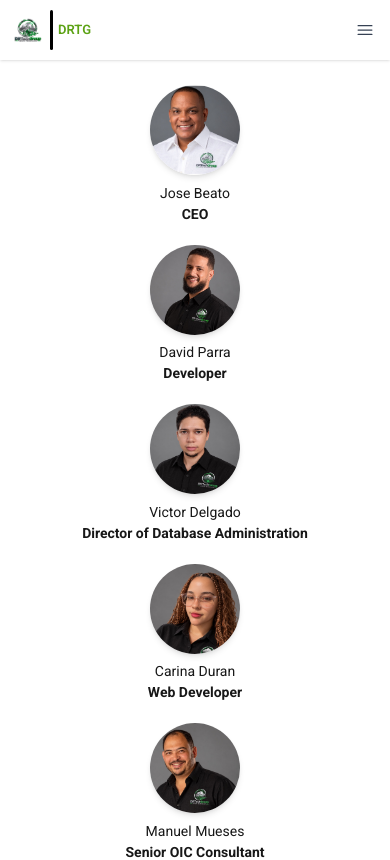
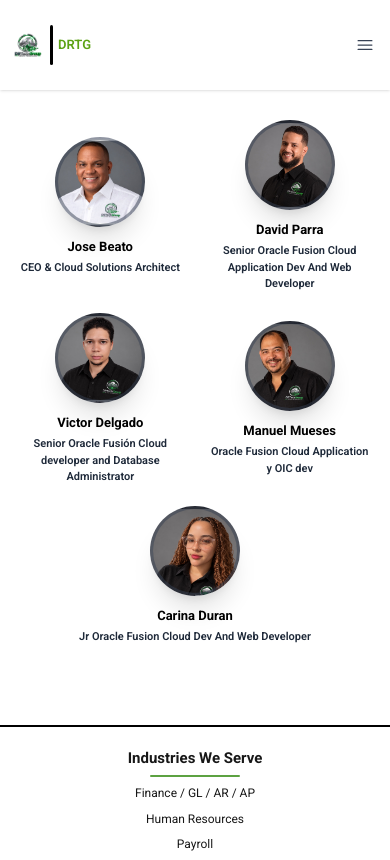
Before and after one commit to DavidRParra/DRTechGroupPage, a Next.js app: page /en/our-leadership-team in a window 390 px wide. Shown: the top 860 px of the page. Built offline with nearby package versions, Linux system fonts and the light colour scheme.

Commit message:
Cambios en la version Mobile

```diff
--- a/messages/en.json
+++ b/messages/en.json
@@ -109,28 +109,35 @@
   "ourLeadershipTeam": {
     "JoseLuis": {
       "name": "Jose Beato",
-      "position": "CEO",
-      "description": "Senior Analyst and Architect in the cloud with Oracle Cloud Applications. Founder and current CEO of the company, DRTG."
+      "position": "CEO & Cloud Solutions Architect",
+      "intro": "Certified Oracle Cloud Architect & Integration Leader with 15+ years driving enterprise digital transformations.",
+      "list": [
+        "Cloud Architecture & SaaS: End-to-end implementations, configurations, and troubleshooting across Oracle Fusion Cloud HCM, Payroll, Financials, and SCM.",
+        "Integration & Data Engineering: Expert in Oracle Integration Cloud (OIC), REST/SOAP APIs, ETL pipelines, JDE/E1 data conversions, HDL, HSDL, and FDI.",
+        "Analytics & Reporting: Advanced development in BI Publisher and OTBI dashboards and reports.",
+        "Cloud Security & Infrastructure: Certified OCI Practitioner and AI Foundations Associate with hands-on expertise in Identity and Access Management (IAM) Service Concepts (Authentication, Users, Groups, Policies, Compartments).",
+        "Leadership: Combines technical governance and project management to deliver secure, scalable, enterprise-grade cloud solutions."
+      ]
     },
     "VictorDelgado": {
       "name": "Victor Delgado",
-      "position": "Director of Database Administration",
-      "description": "Director of the Database Department and an Oracle BIP/OBIEE consultant."
+      "position": "Senior Oracle Fusión Cloud developer and Database Administrator",
+      "description": "Director of the Database Department and expert Oracle BIP/OBIEE consultant. He has a solid track record in the design, optimization, and administration of mission-critical database architectures, as well as in the development and implementation of advanced solutions on Oracle Fusion Cloud to optimize corporate business processes."
     },
     "DavidParra": {
       "name": "David Parra",
-      "position": "Developer",
-      "description": "Responsible for DRTG's various developments and an Oracle BIP/OBIEE consultant."
+      "position": "Senior Oracle Fusion Cloud Application Dev And Web Developer",
+      "description": "Lead responsible for the comprehensive development and architecture of DRTechGroup's (DRTG) diverse technological projects. He specializes in creating high-performance web, desktop, and mobile solutions, combining his expertise as an Oracle BIP report consultant and modern software architectures."
     },
     "CarinaDuran":{
       "name": "Carina Duran",
-      "position": "Web Developer",
-      "description" : "Responsible for DRTG's various developments and an Oracle BIP/OBIEE consultant."
+      "position": "Jr Oracle Fusion Cloud Dev And Web Developer",
+      "description" : "Co-responsible for DRTechGroup's (DRTG) diverse technological developments, providing key support in web engineering, custom applications, and consulting on Oracle BIP tools and data models."
     },
     "ManuelMueses": {
       "name": "Manuel Mueses",
-      "position": "Senior OIC Consultant",
-      "description": "In charge of cloud integrations and senior OIC consultant at DRTG."
+      "position": "Oracle Fusion Cloud Application y OIC dev",
+      "description": "In charge of cloud integrations and senior OIC consultant at DRTechGroup (DRTG). He specializes in designing, implementing, and ensuring robust, automated connectivity between heterogeneous enterprise systems and cloud platforms."
     }
   }
 }
--- a/messages/es.json
+++ b/messages/es.json
@@ -107,31 +107,38 @@
   },
 
   "ourLeadershipTeam":{
-    "JoseLuis":{
+    "JoseLuis": {
       "name": "Jose Beato",
-      "position": "CEO",
-      "description" : "Senior en Analisis y Arquitectura en el clud con Oracle Cloud Application. Fundador y actual CEO de la compañia DRTG."
+      "position": "CEO & Cloud Solutions Architect",
+      "intro": "Arquitecto de Oracle Cloud Certificado y Líder de Integración con más de 15 años impulsando transformaciones digitales empresariales.",
+      "list": [
+        "Arquitectura Cloud & SaaS: Implementaciones de principio a fin, configuraciones y resolución de problemas en Oracle Fusion Cloud HCM, Nómina, Finanzas y SCM.",
+        "Integración e Ingeniería de Datos: Experto en Oracle Integration Cloud (OIC), APIs REST/SOAP, pipelines ETL, conversiones de datos JDE/E1, HDL, HSDL y FDI.",
+        "Analítica y Reportes: Desarrollo avanzado en BI Publisher y tableros y reportes OTBI.",
+        "Seguridad Cloud e Infraestructura: Certificado como OCI Practitioner y AI Foundations Associate con experiencia práctica en Conceptos de Servicio de Gestión de Identidades y Accesos (IAM) (Autenticación, Usuarios, Grupos, Políticas, Compartimentos).",
+        "Liderazgo: Combina la gobernanza técnica y la gestión de proyectos para entregar soluciones cloud seguras, escalables y de nivel empresarial."
+      ]
     },
 
     "VictorDelgado":{
       "name": "Victor Delgado",
-      "position": "Director Adm. de bases de datos",
-      "description": "Director del departamento de bases de datos y consultor de Oracle BIP/OBIEE."
+      "position": "Desarrollador Senior de Oracle Fusion Cloud y Administrador de Bases de Datos",
+      "description": "Director del Departamento de Bases de Datos y consultor experto en Oracle BIP/OBIEE. Cuenta con una sólida trayectoria en el diseño, optimización y administración de arquitecturas de bases de datos de misión crítica, así como en el desarrollo e implementación de soluciones avanzadas sobre Oracle Fusion Cloud para optimizar los procesos de negocio corporativos."
     },
     "DavidParra":{
       "name": "David Parra",
-      "position": "Desarrollador",
-      "description" : "Encargado de los diferentes desarrollos de DRTG y cconsultor de Oracle BIP/OBIEE."
+      "position": "Desarrollador Senior de Aplicaciones Oracle Fusion Cloud y Desarrollador Web",
+      "description" : "Responsable principal del desarrollo integral y la arquitectura de los diversos proyectos tecnológicos de DRTechGroup (DRTG). Se especializa en la creación de soluciones web, de escritorio y móviles de alto rendimiento, combinando su experiencia como consultor en reportes Oracle BIP y arquitecturas de software modernas."
     },
     "CarinaDuran":{
       "name": "Carina Mora",
-      "position": "Desarrollador Web",
-      "description" : "Encargado de los diferentes desarrollos de DRTG y cconsultor de Oracle BIP/OBIEE."
+      "position": "Desarrolladora Junior de Aplicaciones Oracle Fusion Cloud y Desarrolladora Web",
+      "description" : "Co-responsable de los diversos desarrollos tecnológicos de DRTechGroup (DRTG), aportando soporte clave en ingeniería web, aplicaciones personalizadas y consultoría en herramientas Oracle BIP y modelos de datos."
     },
     "ManuelMueses":{
       "name": "Manuel Mueses",
-      "position": "Consultor Senior de OIC",
-      "description" : "Encargado de las integraciones en la nube y consultor senior de OIC en DRTG."
+      "position": "Desarrollador de Aplicaciones Oracle Fusion Cloud y OIC",
+      "description" : "Encargado principal de las integraciones en la nube y consultor sénior de Oracle Integration Cloud (OIC) en DRTechGroup (DRTG). Se especializa en diseñar, implementar y asegurar una conectividad robusta y automatizada entre sistemas empresariales heterogéneos y plataformas en la nube."
     }
   }
 }
--- a/src/app/[locale]/our-leadership-team/page.tsx
+++ b/src/app/[locale]/our-leadership-team/page.tsx
@@ -1,102 +1,175 @@
+"use client"
+
 import Image from "next/image"
-import { getTranslations } from "next-intl/server"
+import { useTranslations } from "next-intl"
+import { useState } from "react"
 
-export default async function OurLeadershipTeam() {
-  const t = await getTranslations("ourLeadershipTeam")
+interface TeamMember {
+  id: string
+  nameKey: string
+  positionKey: string
+  descriptionKey: string
+  bgImage: string
+  bgPosition?: string
+  hasResumeImage?: boolean
+  resumeImageSrc?: string
+}
+
+export default function OurLeadershipTeam() {
+  const t = useTranslations("ourLeadershipTeam")
+  const [selectedMember, setSelectedMember] = useState<TeamMember | null>(null)
+
+  const members: TeamMember[] = [
+    {
+      id: "JoseLuis",
+      nameKey: "JoseLuis.name",
+      positionKey: "JoseLuis.position",
+      descriptionKey: "JoseLuis.description",
+      bgImage: "url('/JoseBeatoProfile.jpeg')",
+      bgPosition: "bg-bottom",
+      hasResumeImage: false,
+    },
+    {
+      id: "DavidParra",
+      nameKey: "DavidParra.name",
+      positionKey: "DavidParra.position",
+      descriptionKey: "DavidParra.description",
+      bgImage: "url('/DavidParraProfile.jpeg')",
+      bgPosition: "bg-bottom",
+    },
+    {
+      id: "VictorDelgado",
+      nameKey: "VictorDelgado.name",
+      positionKey: "VictorDelgado.position",
+      descriptionKey: "VictorDelgado.description",
+      bgImage: "url('/VictorDelgadoProfile.jpeg')",
+      bgPosition: "bg-bottom",
+    },
+    {
+      id: "ManuelMueses",
+      nameKey: "ManuelMueses.name",
+      positionKey: "ManuelMueses.position",
+      descriptionKey: "ManuelMueses.description",
+      bgImage: "url('/ManuelMuesesProfile.jpeg')",
+      bgPosition: "bg-top",
+    },
+    {
+      id: "CarinaDuran",
+      nameKey: "CarinaDuran.name",
+      positionKey: "CarinaDuran.position",
+      descriptionKey: "CarinaDuran.description",
+      bgImage: "url('/CarinaMoraProfile.jpeg')",
+      bgPosition: "bg-top",
+    },
+  ]
+
+  const joseLuisList: string[] = t.raw("JoseLuis.list") || []
 
   return (
-    <div className="flex flex-col md:flex-row mx-auto items-center justify-center min-h-[60vh] h-auto md:h-[60vh] w-[90%] md:w-[80%] gap-8 md:gap-4 my-10 md:my-0">
+    <div className="w-[92%] md:w-[85%] mx-auto my-12">
+      {/* Grid principal */}
+      <div className="grid grid-cols-2 sm:grid-cols-2 md:flex md:flex-row items-center justify-center min-h-[60vh] h-auto md:h-[60vh] gap-8 md:gap-6">
+        {members.map((member, index) => {
+          const isLastOddItem = index === members.length - 1
+          return (
+            <div
+              key={member.id}
+              onClick={() => setSelectedMember(member)}
+              className={`flex flex-col w-full md:w-[25%] items-center cursor-pointer group transition-transform duration-300 hover:scale-105 ${
+                isLastOddItem ? "col-span-2 sm:col-span-2 md:col-span-1 justify-self-center" : ""
+              }`}
+            >
+              <div className="flex flex-col w-full items-center">
+                <div
+                  className={`w-36 h-36 sm:w-44 sm:h-44 lg:w-52 lg:h-52 bg-cover ${member.bgPosition || "bg-bottom"} rounded-full mx-auto shadow-xl transition-shadow group-hover:shadow-2xl border-3 border-gray-700/50`}
+                  style={{ backgroundImage: member.bgImage }}
+                />
 
-      {/* José Luis */}
-      <div className="relative flex flex-col w-full md:w-[25%] group items-center">
-        <div className="flex flex-col w-full items-center">
-          <div
-            className="w-36 h-36 lg:w-44 lg:h-44 bg-cover bg-bottom rounded-full mx-auto shadow-md"
-            style={{ backgroundImage: "url('/JoseBeatoProfile.jpeg')" }}
-          />
+                <p className="flex items-center justify-center text-[1.3rem] sm:text-[1.5rem] lg:text-[1.9rem] text-center mt-4 font-bold text-black">
+                  {t(member.nameKey)}
+                </p>
 
-          <p className="flex items-center justify-center text-[1.4rem] lg:text-[1.8rem] text-center mt-3">
-            {t("JoseLuis.name")}
-          </p>
-
-          <p className="flex items-center justify-center font-bold text-[1.4rem] lg:text-[1.8rem] text-center">
-            {t("JoseLuis.position")}
-          </p>
-        </div>
-
-        <Image
-          src={"/Jose_Resumen.png"}
-          alt="Jose Resumen"
-          width={900}
-          height={300}
-          className="absolute hidden w-full max-w-[90vw] md:max-w-[110rem] md:w-[110rem] bottom-full mb-4 group-hover:block z-30 shadow-2xl rounded-lg"
-        />
+                <p className="flex items-center justify-center text-[1.1rem] sm:text-[1.25rem] lg:text-[1.45rem] text-center font-semibold text-gray-800 mt-1.5 px-2">
+                  {t(member.positionKey)}
+                </p>
+              </div>
+            </div>
+          )
+        })}
       </div>
 
-      {/* David Parra */}
-      <div className="flex flex-col w-full md:w-[25%] items-center">
+      {/* Modal / Popup Optimizado para móviles con scroll interno en el texto */}
+      {selectedMember && (
         <div
-          className="w-36 h-36 lg:w-44 lg:h-44 bg-cover bg-bottom rounded-full mx-auto shadow-md"
-          style={{ backgroundImage: "url('/DavidParraProfile.jpeg')" }}
-        />
+          className="fixed inset-0 z-50 flex items-center justify-center bg-black/75 backdrop-blur-md p-3 sm:p-4 animate-fadeIn"
+          onClick={() => setSelectedMember(null)}
+        >
+          <div
+            className="bg-gray-900 border border-gray-800 rounded-3xl shadow-2xl max-w-5xl w-full p-5 sm:p-10 relative flex flex-col items-center max-h-[95vh] overflow-y-auto"
+            onClick={(e) => e.stopPropagation()}
+          >
+            {/* Botón Cerrar */}
+            <button
+              onClick={() => setSelectedMember(null)}
+              className="absolute top-4 right-4 text-gray-300 hover:text-white text-2xl font-bold w-10 h-10 sm:w-12 sm:h-12 flex items-center justify-center rounded-full bg-gray-800 hover:bg-gray-700 transition-colors shadow-md z-10"
+            >
+              ✕
+            </button>
 
-        <p className="flex items-center justify-center text-[1.4rem] lg:text-[1.8rem] text-center mt-3">
-          {t("DavidParra.name")}
-        </p>
+            {/* Foto dentro del modal (ajustada para que no sea gigante en celulares) */}
+            <div
+              className={`w-32 h-32 sm:w-48 sm:h-48 lg:w-60 lg:h-60 bg-cover ${selectedMember.bgPosition || "bg-bottom"} rounded-full shadow-2xl mb-4 sm:mb-6 border-4 border-primary/60 shrink-0`}
+              style={{ backgroundImage: selectedMember.bgImage }}
+            />
 
-        <p className="flex items-center justify-center font-bold text-[1.4rem] lg:text-[1.8rem] text-center">
-          {t("DavidParra.position")}
-        </p>
-      </div>
+            {/* Nombre */}
+            <h3 className="text-2xl sm:text-4xl lg:text-5xl font-extrabold text-center text-white mt-1">
+              {t(selectedMember.nameKey)}
+            </h3>
 
-      {/* Víctor Delgado */}
-      <div className="flex flex-col w-full md:w-[25%] items-center">
-        <div
-          className="w-36 h-36 lg:w-44 lg:h-44 bg-cover bg-bottom rounded-full mx-auto shadow-md"
-          style={{ backgroundImage: "url('/VictorDelgadoProfile.jpeg')" }}
-        />
+            {/* Cargo */}
+            <p className="text-base sm:text-2xl lg:text-3xl font-bold text-blue-400 text-center mb-4 sm:mb-6 mt-2 px-2">
+              {t(selectedMember.positionKey)}
+            </p>
 
-        <p className="flex items-center justify-center text-[1.4rem] lg:text-[1.8rem] text-center mt-3">
-          {t("VictorDelgado.name")}
-        </p>
+            {/* Contenedor con scroll interno independiente para el texto */}
+            {selectedMember.id === "JoseLuis" ? (
+              <div className="w-full text-left text-gray-100 py-4 px-4 sm:py-6 sm:px-8 text-base sm:text-xl lg:text-2xl leading-relaxed bg-gray-800/70 rounded-2xl sm:rounded-3xl border border-gray-700/60 shadow-inner max-h-[42vh] sm:max-h-[50vh] overflow-y-auto">
+                <p className="mb-4 font-medium">
+                  {t("JoseLuis.intro")}
+                </p>
+                <ul className="list-disc pl-5 sm:pl-6 space-y-3">
+                  {joseLuisList.map((item, idx) => (
+                    <li key={idx}>{item}</li>
+                  ))}
+                </ul>
+              </div>
+            ) : selectedMember.hasResumeImage && selectedMember.resumeImageSrc ? (
+              <div className="w-full mt-2 max-h-[45vh] overflow-y-auto">
+                <Image
+                  src={selectedMember.resumeImageSrc}
+                  alt="Resumen profesional"
+                  width={1200}
+                  height={600}
+                  className="w-full h-auto rounded-2xl shadow-xl object-contain bg-black/20 p-2"
+                />
+              </div>
+            ) : (
+              <div className="w-full text-center text-gray-100 py-4 px-4 sm:py-6 sm:px-8 text-base sm:text-xl lg:text-2xl leading-relaxed bg-gray-800/70 rounded-2xl sm:rounded-3xl border border-gray-700/60 shadow-inner max-h-[42vh] sm:max-h-[50vh] overflow-y-auto">
+                <p>{t(selectedMember.descriptionKey)}</p>
+              </div>
+            )}
 
-        <p className="flex items-center justify-center font-bold text-[1.4rem] lg:text-[1.8rem] text-center">
-          {t("VictorDelgado.position")}
-        </p>
-      </div>
-
-      {/* Carina Durán */}
-      <div className="flex flex-col w-full md:w-[25%] items-center">
-        <div
-          className="w-36 h-36 lg:w-44 lg:h-44 bg-cover bg-top rounded-full mx-auto shadow-md"
-          style={{ backgroundImage: "url('/CarinaMoraProfile.jpeg')" }}
-        />
-
-        <p className="flex items-center justify-center text-[1.4rem] lg:text-[1.8rem] text-center mt-3">
-          {t("CarinaDuran.name")}
-        </p>
-
-        <p className="flex items-center justify-center font-bold text-[1.4rem] lg:text-[1.8rem] text-center">
-          {t("CarinaDuran.position")}
-        </p>
-      </div>
-
-      {/* Manuel Mueses */}
-      <div className="flex flex-col w-full md:w-[25%] items-center">
-        <div
-          className="w-36 h-36 lg:w-44 lg:h-44 bg-cover bg-top rounded-full mx-auto shadow-md"
-          style={{ backgroundImage: "url('/ManuelMuesesProfile.jpeg')" }}
-        />
-
-        <p className="flex items-center justify-center text-[1.4rem] lg:text-[1.8rem] text-center mt-3">
-          {t("ManuelMueses.name")}
-        </p>
-
-        <p className="flex items-center justify-center font-bold text-[1.4rem] lg:text-[1.8rem] text-center">
-          {t("ManuelMueses.position")}
-        </p>
-      </div>
-
+            {/* Botón Cerrar inferior */}
+            <button
+              onClick={() => setSelectedMember(null)}
+              className="mt-6 sm:mt-8 px-8 sm:px-12 py-3 sm:py-4 bg-blue-600 hover:bg-blue-700 text-white font-bold rounded-xl sm:rounded-2xl transition-colors shadow-xl text-base sm:text-xl tracking-wide shrink-0"
+            >
+              Cerrar
+            </button>
+          </div>
+        </div>
+      )}
     </div>
   )
 }
--- a/src/app/[locale]/page.tsx
+++ b/src/app/[locale]/page.tsx
@@ -17,7 +17,8 @@ export default async function Home() {
       </section>
 
       {/* Cards Section */}
-      <section className="flex flex-col lg:flex-row text-center mt-[2rem] lg:mt-[-15rem] justify-center items-center lg:items-stretch gap-[1rem] px-[1rem] lg:px-0">
+      {/* En móvil se comporta como grid de 2 columnas centradas; en lg vuelve a flex compacto centrado */}
+      <section className="grid grid-cols-2 justify-items-center lg:flex lg:flex-row text-center mt-[2rem] lg:mt-[-15rem] justify-center items-center lg:items-stretch gap-[1rem] px-[0.5rem] lg:px-0 max-w-fit mx-auto">
 
         <div className="bg-white w-full max-w-[20rem] h-[28rem] border shadow-black shadow rounded-lg">
           <Image src="/AI.png" alt="AI" width={500} height={500} className="w-[6rem] mx-[auto] mt-[1rem] mb-[1rem]" />
--- a/src/app/[locale]/what-we-do/page.tsx
+++ b/src/app/[locale]/what-we-do/page.tsx
@@ -18,11 +18,11 @@ async function WhatWeDo() {
         {/* Encabezado Logo + Título */}
         <div className="flex flex-col sm:flex-row items-center sm:items-baseline mb-[1.5rem] lg:mb-[2rem] gap-2 sm:gap-0" style={{ fontFamily: 'Times New Roman, Times, serif' }}>
           <Image
-            src="/DRTG-complete-logo.png"
+            src="/DRTechGroupLogo.png"
             alt="DRTG"
             width={150}
             height={300}
-            className="w-[100px] sm:w-[130px] lg:w-[150px] h-auto"
+            className="w-[300px] sm:w-[330px] lg:w-[350px] h-auto"
           />
           <h1 className="text-[2.2rem] sm:text-[3rem] lg:text-[4rem] font-bold sm:pl-[1rem] text-[#5CA241] text-center sm:text-left">
             {t('title')}
--- a/src/app/components/NavBar.tsx
+++ b/src/app/components/NavBar.tsx
@@ -10,7 +10,7 @@ export default async function NavBar() {
 
   return (
     <header className="relative w-full bg-white shadow-sm z-40">
-      <div className="flex justify-between xl:justify-evenly h-[6rem] items-center px-4 xl:px-0 max-w-[1400px] mx-auto">
+      <div className="flex justify-between xl:justify-evenly h-[9rem] items-center px-4 xl:px-0 max-w-[1400px] mx-auto">
 
         {/* Logo */}
         <div className="flex items-center gap-[1rem] xl:gap-[2rem]">
@@ -21,7 +21,7 @@ export default async function NavBar() {
                 alt="DRTG Logo"
                 width={500}
                 height={500}
-                className="w-[3.5rem] xl:w-[6rem]"
+                className="w-[3.5rem] xl:w-[12rem]"
               />
             </div>
 
```
